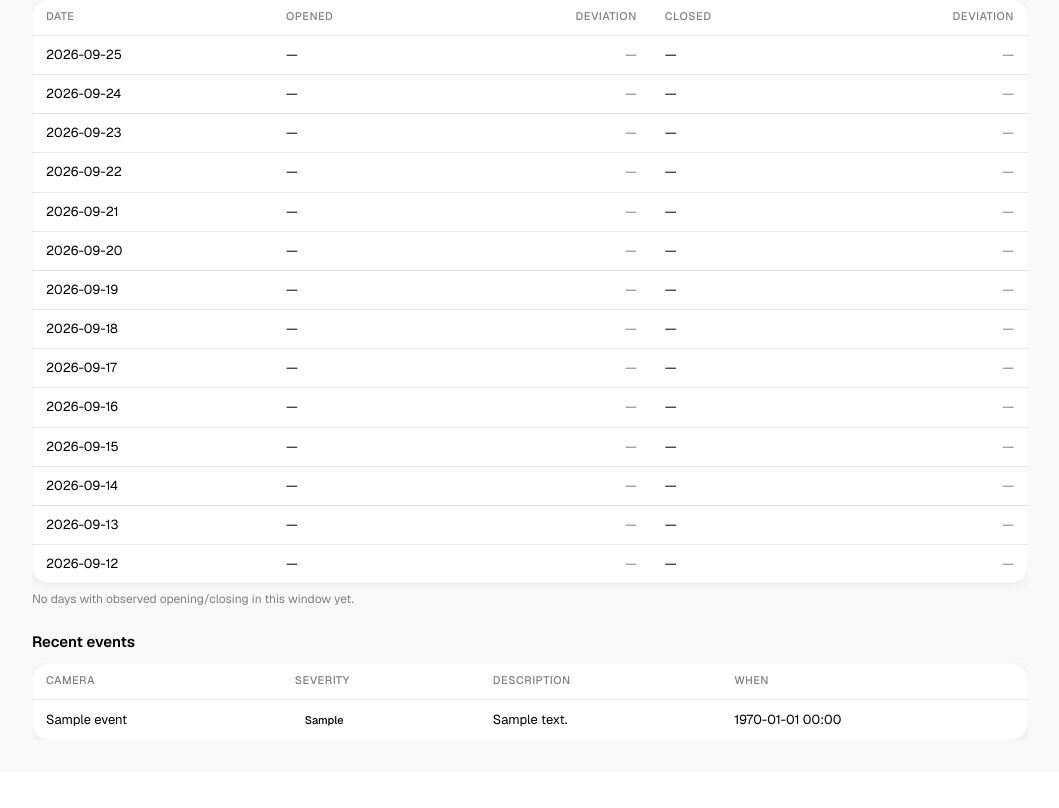
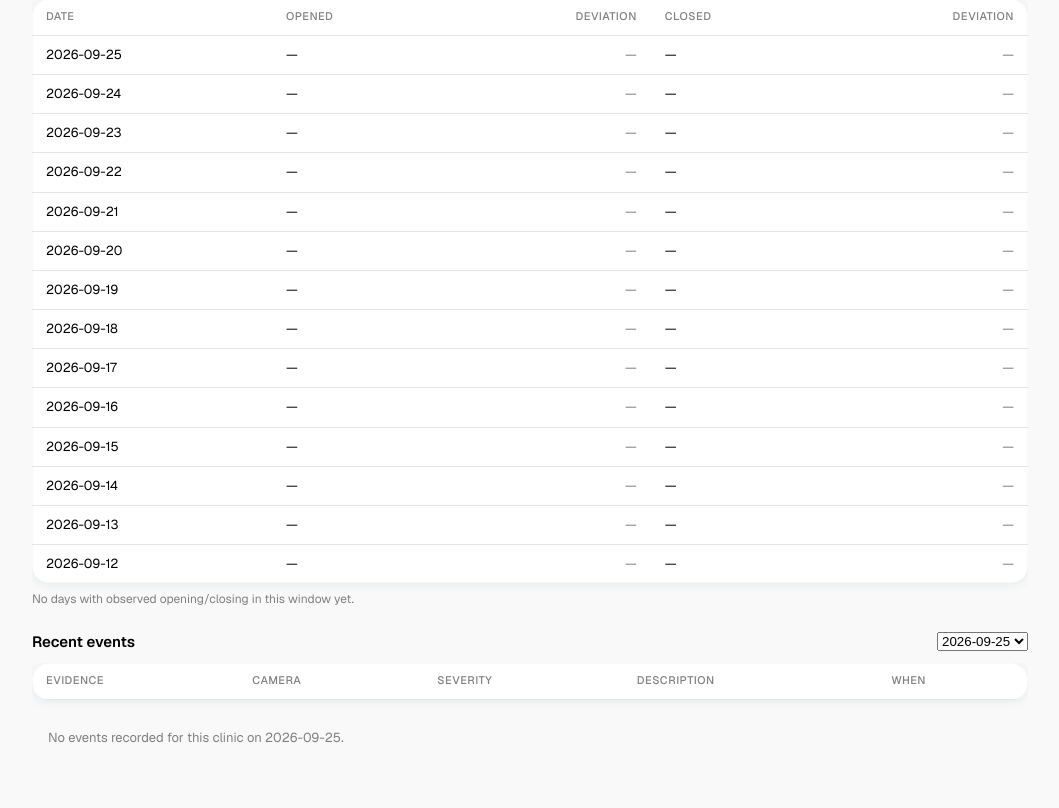
Before and after one commit to Jagdish702/Clinic-Monitoring-System, a Flask app: a page that uses clinic_monitor/dashboard/app.py in a window 1280 px wide. Shown: the part 1883-2691 px from the top of the page, without its empty margins (220-1279 px from the left). Before the commit the page ends 2623 px from the top, so only its background shows below. Run offline with Flask 3, Linux system fonts and the light colour scheme; tables that the repository leaves empty hold one stand-in row (values such as "Sample post"); lists and menus that the app fills with data are empty; some libraries are stand-ins or nearby versions.

Commit message:
Add the Recent events day filter and thumbnails to the clinic page too
Same day picker + evidence thumbnail treatment just shipped for state/
cluster pages, now on /clinic/<name> as well.

Also fixes a real bug along the way: the clinic page's day-boundary
epoch variables were named day_start/day_end, which collided with a
loop-local variable of the same name a few lines up (the Opening/
Closing deviations loop) and got silently clobbered before the Recent
events query ran - it was always querying the wrong day's bounds.
Renamed to recent_events_since/recent_events_until everywhere (state/
cluster page included, since it shared the same fragile naming even
though it wasn't actually broken there).

Co-Authored-By: Claude Sonnet 5 <noreply@anthropic.com>

```diff
--- a/clinic_monitor/dashboard/app.py
+++ b/clinic_monitor/dashboard/app.py
@@ -381,8 +381,21 @@ def create_app(db_path: Optional[Path] = None) -> Flask:
                 ).strftime("%Y-%m-%d %H:%M")
         return events
 
-    def _build_clinic_page(clinic_name: str) -> str:
+    def _build_clinic_page(clinic_name: str, day: str) -> str:
         today = datetime.now().date()
+        try:
+            recent_events_day = date.fromisoformat(day)
+        except ValueError:
+            recent_events_day = today
+        # Named distinctly from the "day"/"day_start" locals the
+        # deviations loop below uses for its own per-iteration purpose -
+        # sharing a name with those got silently clobbered here before.
+        recent_events_since = datetime.combine(
+            recent_events_day, datetime.min.time()
+        ).timestamp()
+        recent_events_until = datetime.combine(
+            recent_events_day + timedelta(days=1), datetime.min.time()
+        ).timestamp()
 
         # Camera Availability, "X/Y": Y is the best available proxy for "how
         # many cameras this clinic has" - there is no authoritative total
@@ -439,10 +452,19 @@ def create_app(db_path: Optional[Path] = None) -> Flask:
         # This clinic's own recent events (its slice of the main feed) -
         # "all the data for this clinic in one place" means pulling it in
         # here rather than sending someone to another page to piece it
-        # together themselves.
+        # together themselves. Kept separate from latest_pool below:
+        # this one is scoped to whatever day the picker under the table
+        # is set to, latest_pool never is.
         recent_events = _annotate(
-            database.get_events(clinic_name=clinic_name, limit=20)
+            database.get_events(
+                clinic_name=clinic_name,
+                since_epoch=recent_events_since, until_epoch=recent_events_until,
+                limit=200,
+            )
         )
+        recent_events_days = database.observed_days(limit=30)
+        if recent_events_day.isoformat() not in recent_events_days:
+            recent_events_days.insert(0, recent_events_day.isoformat())
 
         # Every window's metrics for just this clinic, oldest window last -
         # the "start with the Timelines x Metrics table" view. Scoped to the
@@ -517,11 +539,14 @@ def create_app(db_path: Optional[Path] = None) -> Flask:
             database, clinic=clinic_name, severity="Medium", status="open", window="30D"
         )
 
-        # Latest view: the most recent screenshot per camera, from the same
-        # recent-events pull above - already newest-first, so no new query.
+        # Latest view: the most recent screenshot per camera. Its own pull,
+        # deliberately NOT the day-scoped recent_events above - this always
+        # means the true latest, regardless of what day the picker under
+        # the Recent events table is set to.
+        latest_pool = _annotate(database.get_events(clinic_name=clinic_name, limit=20))
         latest_views = []
         seen_cameras = set()
-        for ev in recent_events:
+        for ev in latest_pool:
             cam = ev.get("camera_name")
             if not ev.get("screenshot_path") or cam in seen_cameras:
                 continue
@@ -539,6 +564,8 @@ def create_app(db_path: Optional[Path] = None) -> Flask:
             expected_close=config.EXPECTED_CLOSE,
             deviations=deviations,
             recent_events=recent_events,
+            recent_events_day=recent_events_day.isoformat(),
+            recent_events_days=recent_events_days,
             timeline_metrics=timeline_metrics,
             top_concerns=top_concerns,
             category_pies=category_pies,
@@ -555,8 +582,10 @@ def create_app(db_path: Optional[Path] = None) -> Flask:
     # pages linking straight to it.
     @app.route("/clinic/<path:clinic_name>")
     def clinic_page(clinic_name: str):
+        day = request.args.get("day") or _today()
         return _cached_page(
-            f"clinic:{clinic_name}", lambda: _build_clinic_page(clinic_name)
+            f"clinic:{clinic_name}:{day}",
+            lambda: _build_clinic_page(clinic_name, day)
         )
 
     def _group_page(
@@ -576,8 +605,10 @@ def create_app(db_path: Optional[Path] = None) -> Flask:
             recent_events_day = date.fromisoformat(day)
         except ValueError:
             recent_events_day = today
-        day_start = datetime.combine(recent_events_day, datetime.min.time()).timestamp()
-        day_end = datetime.combine(
+        recent_events_since = datetime.combine(
+            recent_events_day, datetime.min.time()
+        ).timestamp()
+        recent_events_until = datetime.combine(
             recent_events_day + timedelta(days=1), datetime.min.time()
         ).timestamp()
 
@@ -667,7 +698,8 @@ def create_app(db_path: Optional[Path] = None) -> Flask:
         recent_events = _annotate(
             database.get_events(
                 state=state, cluster=cluster,
-                since_epoch=day_start, until_epoch=day_end, limit=200,
+                since_epoch=recent_events_since, until_epoch=recent_events_until,
+                limit=200,
             )
         )
         recent_events_days = database.observed_days(limit=30)
```
Also changed, not shown: clinic_monitor/dashboard/templates/clinic.html (+22 -3 lines).
